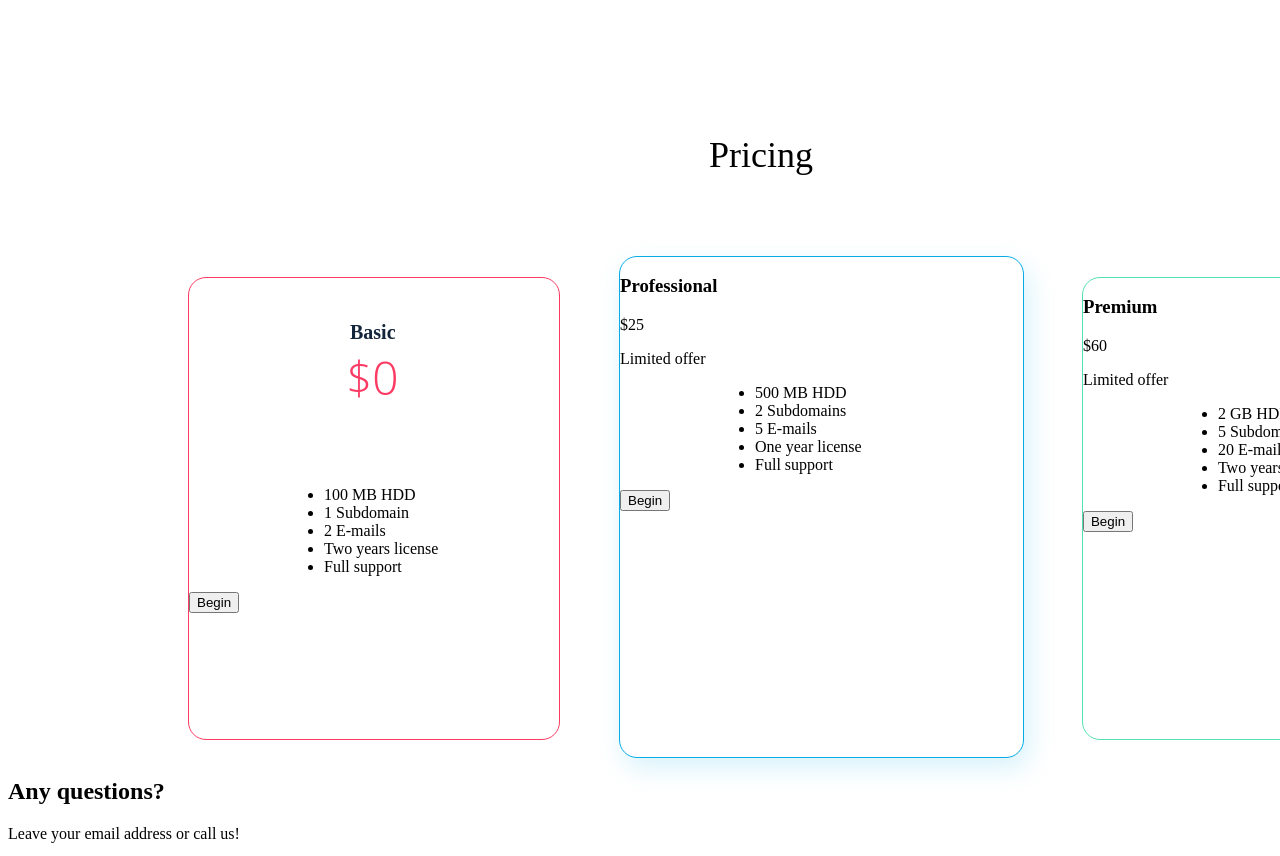
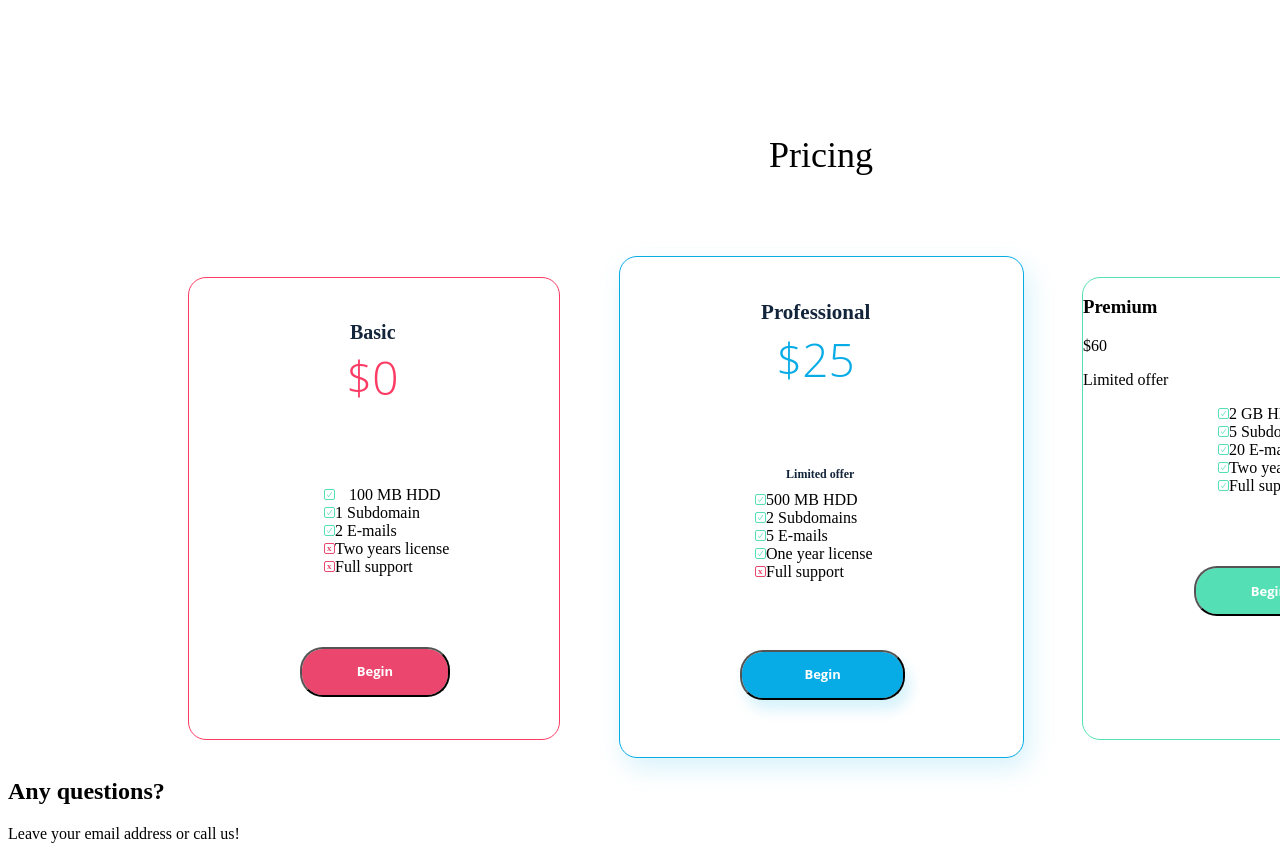
Before and after one commit to kstarowicz/BestShop, a plain HTML site: page index.html in a window 1280 px wide. Shown: the part 2840-3696 px from the top of the page. Drawn offline with Linux system fonts and the light colour scheme.

Commit message:
Pricing kolejny

```diff
--- a/index.html
+++ b/index.html
@@ -98,11 +98,11 @@
                 <h3 class="header_first_pricing_column">Basic</h3>
                 <p class="first_paragraph_pricing_column">$0</p>
                 <ul class="first_list_pricing_column">
-                    <li>100 MB HDD</li>
-                    <li>1 Subdomain</li>
-                    <li>2 E-mails</li>
-                    <li>Two years license</li>
-                    <li>Full support</li>
+                    <li class="first_li"><img src="assets/Ckechmark-1.svg" alt="checkmark" class="checkmark_first"> 100 MB HDD</li>
+                    <li class="second_li"><img src="assets/Ckechmark-1.svg" alt="checkmark" class="checkmark_second">1 Subdomain</li>
+                    <li class="third_li"><img src="assets/Ckechmark-1.svg" alt="checkmark" class="checkmark_third">2 E-mails</li>
+                    <li class="fourth_li"><img src="assets/Close.svg" alt="close" class="close_fourth">Two years license</li>
+                    <li class="fifth_li"><img src="assets/Close.svg" alt="close" class="close_fifth">Full support</li>
                 </ul>
                 <button class="first_button_pricing_column">Begin</button>
             </div>
@@ -111,11 +111,11 @@
                 <p class="second_paragraph_pricing_column">$25</p>
                 <p class="limited_second_paragraph_column">Limited offer</p>
                 <ul class="second_list_pricing_column">
-                    <li>500 MB HDD</li>
-                    <li>2 Subdomains</li>
-                    <li>5 E-mails</li>
-                    <li>One year license</li>
-                    <li>Full support</li>
+                    <li class="sixth_li"><img src="assets/Ckechmark-1.svg" alt="checkmark" class="checkmark_sixth">500 MB HDD</li>
+                    <li class="seventh_li"><img src="assets/Ckechmark-1.svg" alt="checkmark" class="checkmark_seventh">2 Subdomains</li>
+                    <li class="eighth_li"><img src="assets/Ckechmark-1.svg" alt="checkmark" class="checkmark_eighth">5 E-mails</li>
+                    <li class="ninth_li"><img src="assets/Ckechmark-1.svg" alt="checkmark" class="checkmark_ninth">One year license</li>
+                    <li class="tenth_li"><img src="assets/Close.svg" alt="close" class="close_tenth">Full support</li>
                 </ul>
                 <button class="second_button_pricing_column">Begin</button>
             </div>
@@ -124,11 +124,11 @@
                 <p class="third_paragraph_pricing_column">$60</p>
                 <p class="limited_third_paragraph_column">Limited offer</p>
                 <ul class="third_list_pricing_column">
-                    <li>2 GB HDD</li>
-                    <li>5 Subdomains</li>
-                    <li>20 E-mails</li>
-                    <li>Two years license</li>
-                    <li>Full support</li>
+                    <li class="eleventh_li"><img src="assets/Ckechmark-1.svg" alt="checkmark" class="checkmark_eleventh">2 GB HDD</li>
+                    <li class="twelfth_li"><img src="assets/Ckechmark-1.svg" alt="checkmark" class="checkmark_twelfth">5 Subdomains</li>
+                    <li class="thirteenth_li"><img src="assets/Ckechmark-1.svg" alt="checkmark" class="checkmark_thirteenth">20 E-mails</li>
+                    <li class="fourteenth_li"><img src="assets/Ckechmark-1.svg" alt="checkmark" class="checkmark_fourteenth">Two years license</li>
+                    <li class="fifteenth_li"><img src="assets/Ckechmark-1.svg" alt="checkmark" class="checkmark_fifteenth">Full support</li>
                 </ul>
                 <button class="third_button_pricing_column">Begin</button>
             </div>
--- a/main.css
+++ b/main.css
@@ -338,7 +338,7 @@ h1{
     width: 440px;
     height: 370px;
     margin-left: 61px;
-    background: #55DFB4 0% 0% no-repeat padding-box;
+    background: #55DFB4 0 0 no-repeat padding-box;
     border: 1px solid #E8E9ED;
     border-radius: 5px;
 }
@@ -371,7 +371,7 @@ h1{
 .header_pricing_section{
     width: 114px;
     height: 42px;
-    padding-left: 516px;
+    padding-left: 576px;
     text-align: center;
     font: normal normal normal 36px/42px Raleway;
     letter-spacing: 0;
@@ -405,14 +405,13 @@ h1{
     margin-top: 14px;
     text-align: left;
     font: normal normal 300 46px/2px Open Sans;
-    letter-spacing: 0;
+    letter-spacing: 0px;
     color: #FB3B64;
     opacity: 1;
 }
 .first_list_pricing_column{
-
+    list-style: none;
 }
-
 .second_pricing_column{
     margin-left: 59px;
     width: 405px;
@@ -423,7 +422,40 @@ h1{
     border: 1px solid #07ACE6;
     border-radius: 18px;
     opacity: 1;
+}
+.header_second_pricing_column {
+    width: 123px;
+    height: 25px;
+    padding-left: 141px;
+    padding-top: 34px;
+    text-align: left;
+    font: normal normal bold 21px/1px Raleway;
+    letter-spacing: 0;
+    color: #13253B;
+    opacity: 1;
+}
+.second_paragraph_pricing_column{
+    height: 70px;
+    width: 93px;
+    margin-left: 156px;
+    margin-top: 14px;
+    text-align: left;
+    font: normal normal 300 46px/2px Open Sans;
+    letter-spacing: 0;
+    color: #07ACE6;
+    opacity: 1;
+}
+.limited_second_paragraph_column{
 
+    margin-left: 166px;
+    margin-top: 5px;
+    font: normal normal bold 12px/1px Raleway;
+    letter-spacing: 0;
+    color: #13253B;
+    opacity: 1;
+}
+.second_list_pricing_column{
+    list-style: none;
 }
 .third_pricing_column{
     width: 372px;
@@ -435,3 +467,65 @@ h1{
     opacity: 1;
     margin-top: 71px;
 }
+.third_list_pricing_column{
+    list-style: none;
+}
+
+.first_li{
+
+}
+
+.checkmark_first{
+    margin-right: 10px;
+}
+.second_li{
+
+}
+.third_li{
+
+}
+.fourth_li{
+
+}
+.fifth_li{
+
+}
+
+.first_button_pricing_column{
+    width: 150px;
+    height: 50px;
+    background: #EB476E 0 0 no-repeat padding-box;
+    border-radius: 23px;
+    opacity: 1;
+    color: #FFFFFF;
+    font: normal normal bold 13px/41px Open Sans;
+    margin-top: 55px;
+    margin-left: 111px;
+}
+
+.second_button_pricing_column{
+    width: 165px;
+    height: 50px;
+    background: #07ACE6 0 0 no-repeat padding-box;
+    box-shadow: 5px 10px 14px #07ACE629;
+    border-radius: 23px;
+    opacity: 1;
+    color: #FFFFFF;
+    font: normal normal bold 13px/41px Open Sans;
+    letter-spacing: 0;
+    margin-left: 120px;
+    margin-top: 53px;
+}
+
+.third_button_pricing_column{
+    width: 150px;
+    height: 50px;
+    background: #55DFB4 0 0 no-repeat padding-box;
+    border-radius: 23px;
+    opacity: 1;
+    font: normal normal bold 13px/41px Open Sans;
+    letter-spacing: 0;
+    color: #FFFFFF;
+    margin-left: 111px;
+    margin-top: 55px;
+}
```
